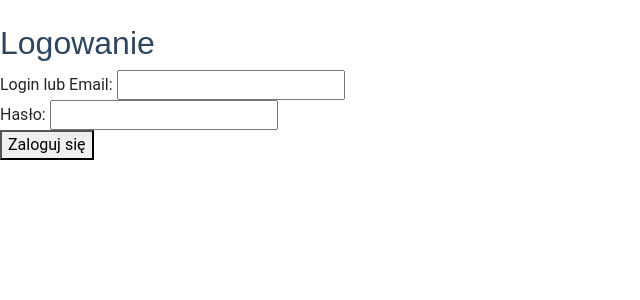
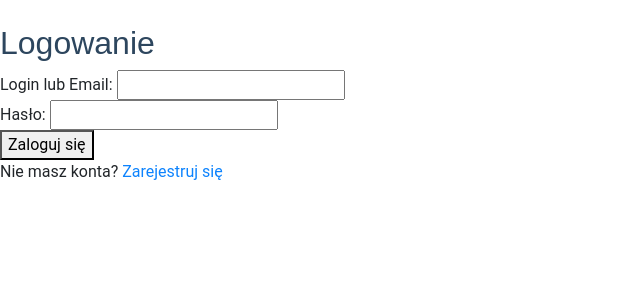
Before and after one commit to DorianWlodarczykZapas/AcousticAbsorptionCalc, a Django app: template AcousticAbsorptionCalc/users/templates/users/login.html in a window 1280 px wide. Shown: the part 56-356 px from the top of the page, without its empty margins (0-640 px from the left). Run offline with Django 5.2, Linux system fonts and the light colour scheme; the template is opened without the code that fills it, so the values that code supplies are empty; some libraries are stand-ins or nearby versions.

Commit message:
feat: Added register button into login view

```diff
--- a/AcousticAbsorptionCalc/users/templates/users/login.html
+++ b/AcousticAbsorptionCalc/users/templates/users/login.html
@@ -12,5 +12,8 @@
         <br>
         <button type="submit">Zaloguj się</button>
     </form>
+    <p>
+        Nie masz konta? <a href="{% url 'register' %}">Zarejestruj się</a>
+    </p>
     {% if error %}<p style="color: red;">{{ error }}</p>{% endif %}
 {% endblock %}
```
